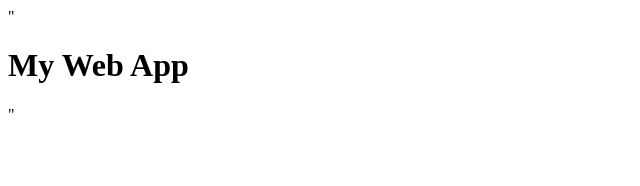
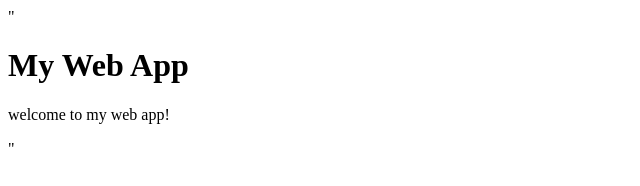
Before and after one commit to raji2204/my-web-app, a plain HTML site: page index.html in a window 1280 px wide. Shown: the whole page, without its empty margins (0-640 px from the left). Drawn offline with Linux system fonts and the light colour scheme.

Commit message:
added welcome message to homepage

```diff
--- a/index.html
+++ b/index.html
@@ -1 +1 @@
-"<html><body><h1>My Web App</h1></body></html>"
+"<html><body><h1>My Web App</h1><p>welcome to my web app!</p></body></html>"
```
